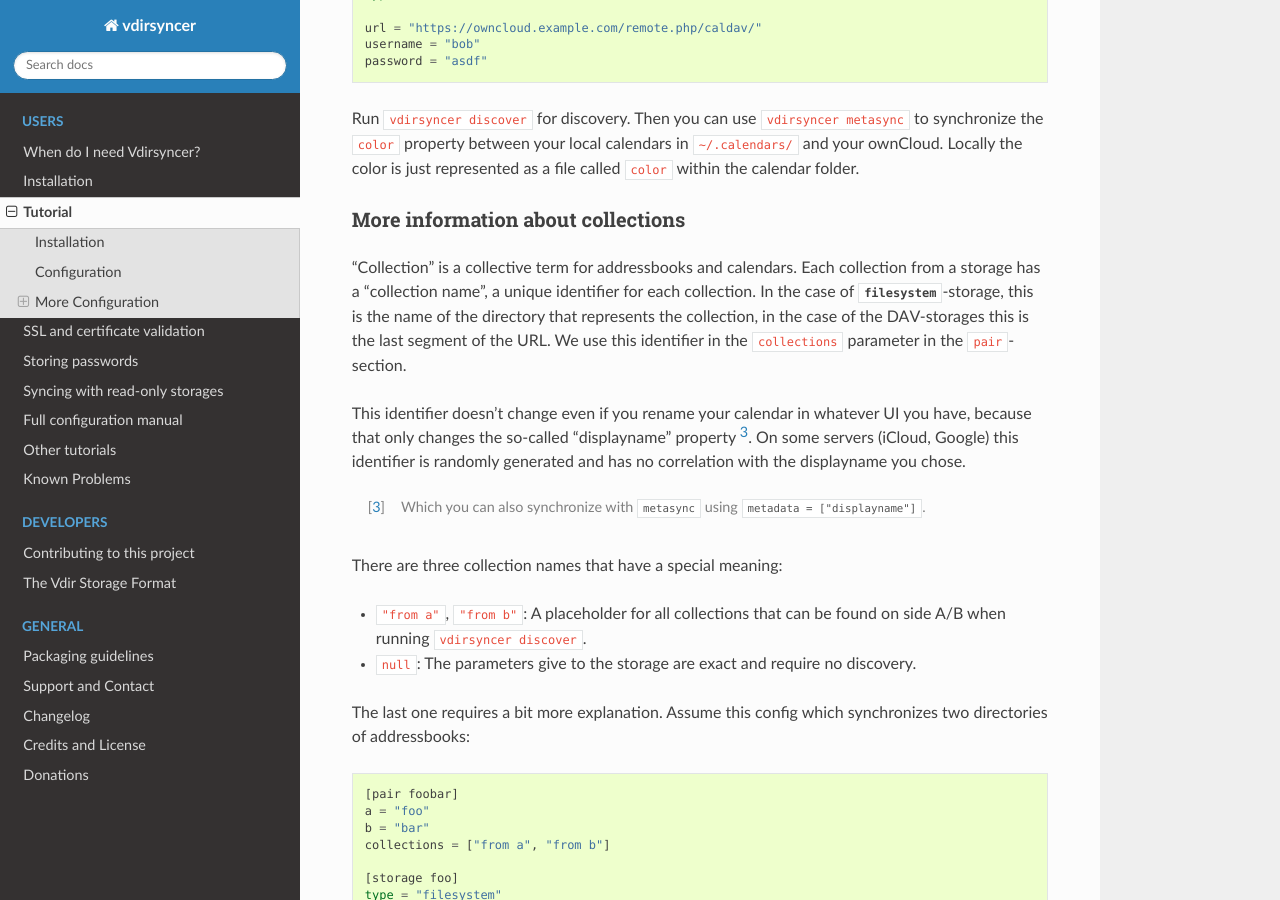
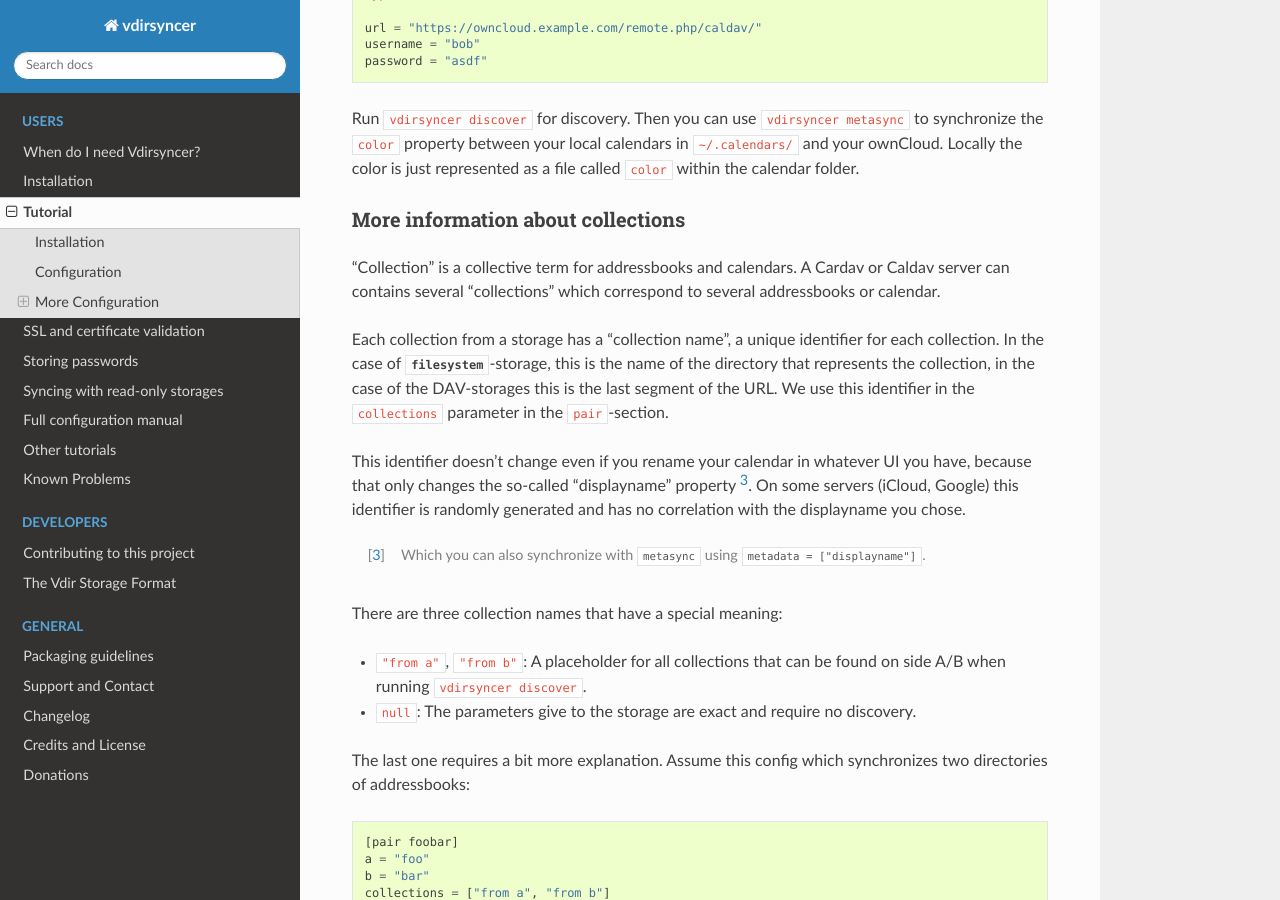
Before and after one commit to pimutils/vdirsyncer, a Sphinx documentation site: the page built from docs/tutorial.rst, in a window 1280 px wide and 900 px high, scrolled down 3186 px. Built offline with Sphinx 7.4.7 and the Read the Docs theme 2.0.0, drawn with Linux system fonts in a browser that asks for light colours.

Commit message:
more explanations of "collection" meaning

```diff
--- a/docs/tutorial.rst
+++ b/docs/tutorial.rst
@@ -176,8 +176,11 @@ as a file called ``color`` within the calendar folder.
 More information about collections
 ----------------------------------
 
-"Collection" is a collective term for addressbooks and calendars. Each
-collection from a storage has a "collection name", a unique identifier for each
+"Collection" is a collective term for addressbooks and calendars. A Cardav or
+Caldav server can contains several "collections" which correspond to several
+addressbooks or calendar.
+
+Each collection from a storage has a "collection name", a unique identifier for each
 collection. In the case of :storage:`filesystem`-storage, this is the name of the
 directory that represents the collection, in the case of the DAV-storages this
 is the last segment of the URL. We use this identifier in the ``collections``
```
